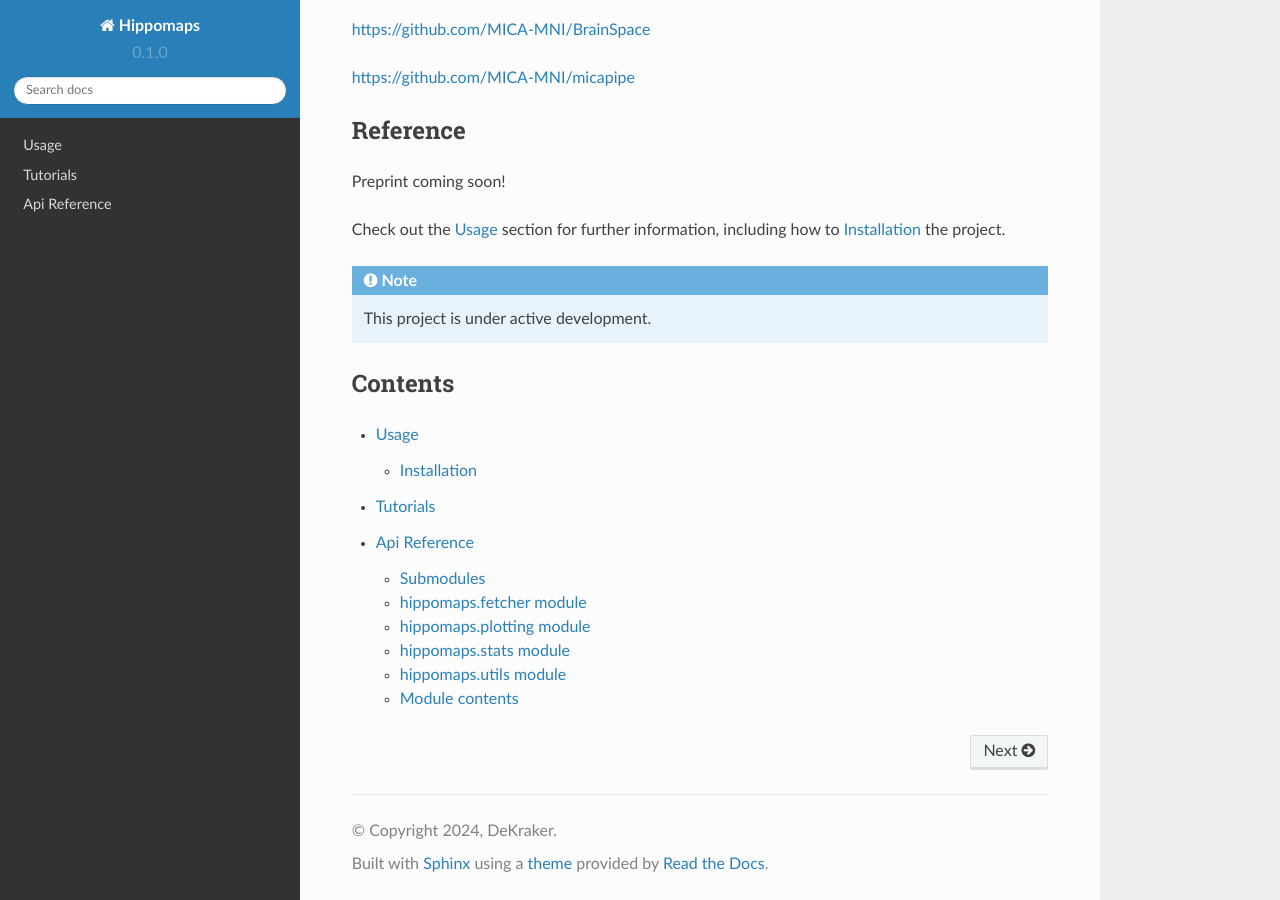
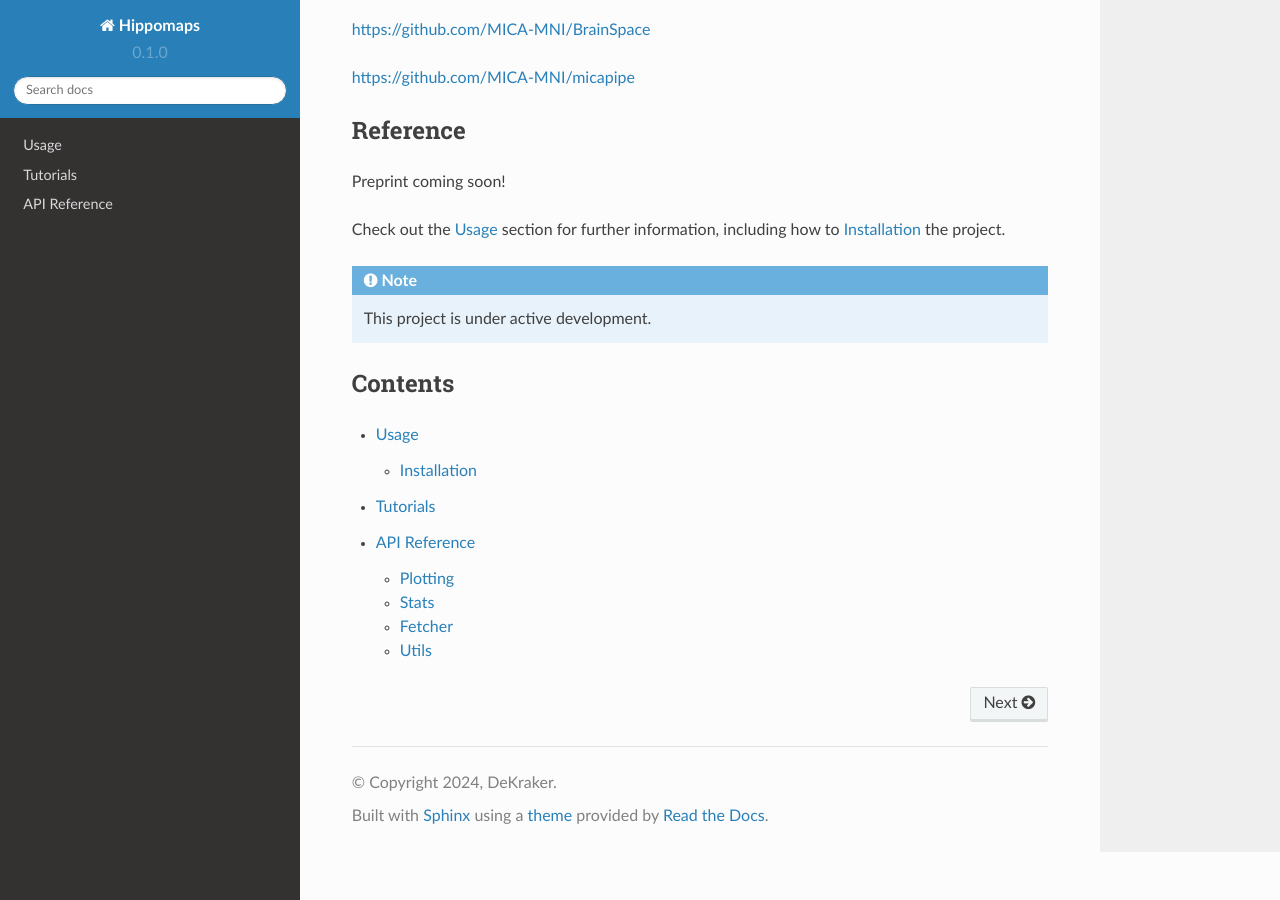
Before and after one commit to jordandekraker/hippomaps, a Sphinx documentation site: the page built from docs/source/index.rst, in a window 1280 px wide and 900 px high, scrolled down 654 px. Built offline with Sphinx 7.4.7 and the Read the Docs theme 2.0.0, drawn with Linux system fonts in a browser that asks for light colours; pages that are not in the unit, such as notebooks, are missing from menus; part of the change alters nothing that is shown.

```diff
--- a/docs/source/api.rst
+++ b/docs/source/api.rst
@@ -1,45 +1,47 @@
-Api Reference
-=================
+API Reference
+==================
 
-Submodules
-----------
+Plotting
+------------
 
-hippomaps.fetcher module
-------------------------
+.. currentmodule:: hippomaps.plotting
 
-.. automodule:: hippomaps.fetcher
-   :members:
-   :undoc-members:
-   :show-inheritance:
+.. autosummary::
+   :toctree: ../../generated/
 
-hippomaps.plotting module
--------------------------
+   surfplot_canonical_foldunfold
+   surfplot_sub_foldunfold
 
-.. automodule:: hippomaps.plotting
-   :members:
-   :undoc-members:
-   :show-inheritance:
+Stats
+------------
 
-hippomaps.stats module
-----------------------
+.. currentmodule:: hippomaps.stats
 
-.. automodule:: hippomaps.stats
-   :members:
-   :undoc-members:
-   :show-inheritance:
+.. autosummary::
+   :toctree: ../../generated/
 
-hippomaps.utils module
-----------------------
+   spin_test
 
-.. automodule:: hippomaps.utils
-   :members:
-   :undoc-members:
-   :show-inheritance:
+Fetcher
+------------
 
-Module contents
----------------
+.. currentmodule:: hippomaps.fetcher
 
-.. automodule:: hippomaps
-   :members:
-   :undoc-members:
-   :show-inheritance:
+.. autosummary::
+   :toctree: ../../generated/
+
+   tree_osf_hashes
+
+Utils
+------------
+
+.. currentmodule:: hippomaps.utils
+
+.. autosummary::
+   :toctree: ../../generated/
+
+   surfdat_smooth
+   profile_align
+   Laplace_solver
+   density_interp
+   surface_to_volume
```
